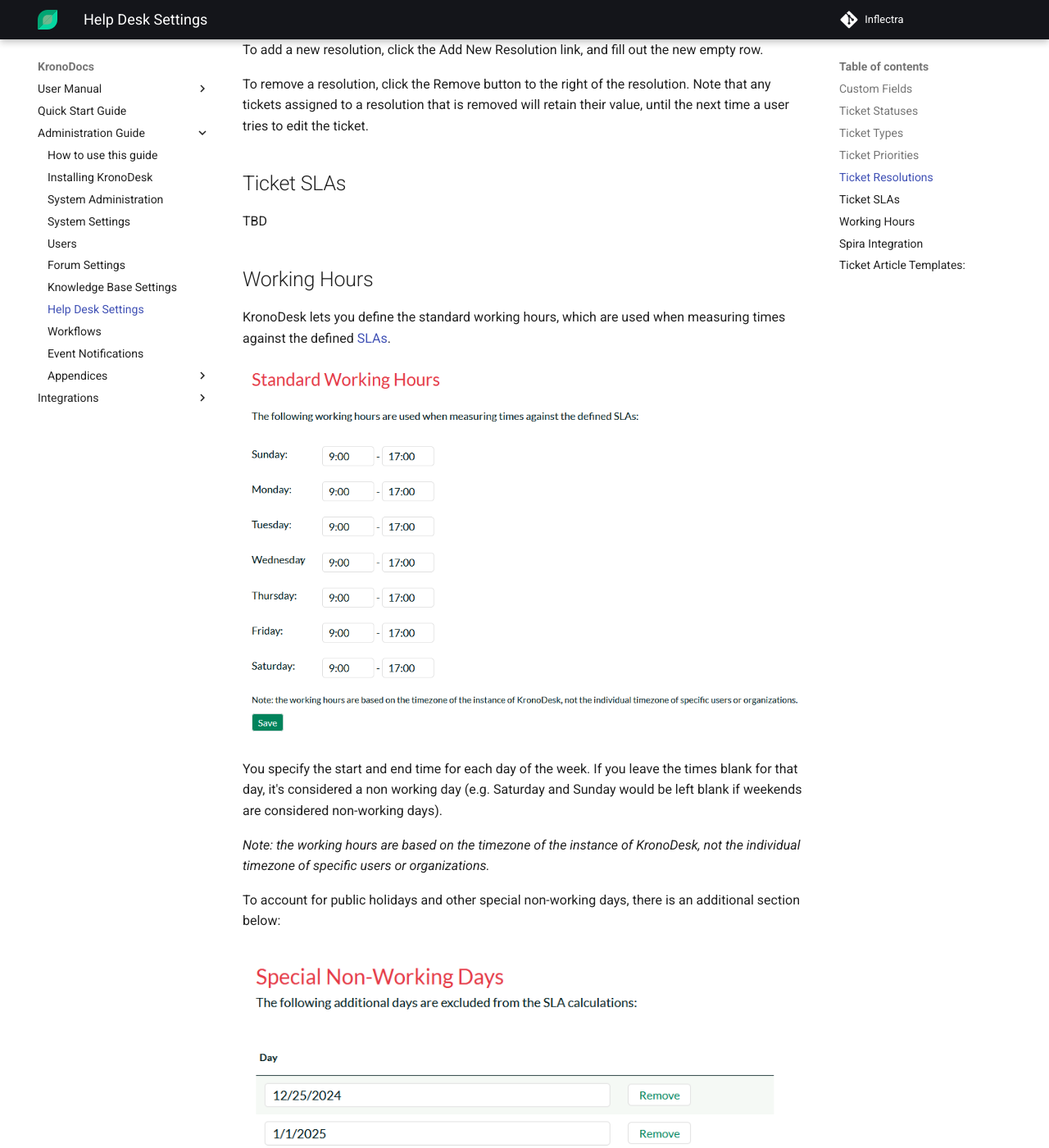
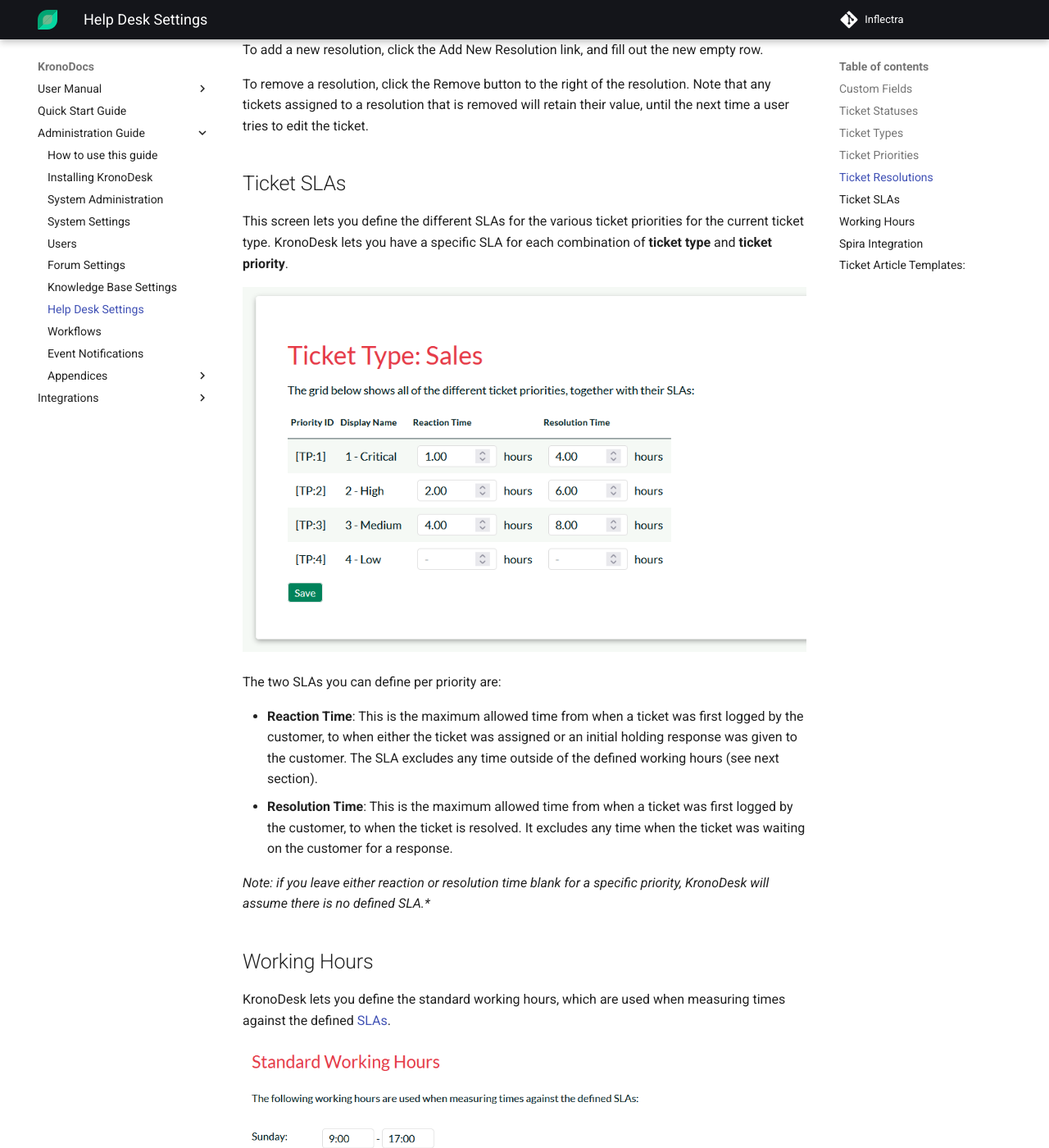
Before and after one commit to Inflectra/kronodesk-documentation, an MkDocs documentation site: the page built from docs/Administration-Guide/Help-Desk-Settings.md, in a window 1280 px wide and 1400 px high, scrolled down 6096 px. Shown: the whole window at 82% size. Built offline with MkDocs 1.6.1 and Material for MkDocs 9.7.7, drawn with Linux system fonts in a browser that asks for light colours; old or Windows-style settings are respelled for this version of MkDocs.

Commit message:
added sla admin screen

```diff
--- a/docs/Administration-Guide/Help-Desk-Settings.md
+++ b/docs/Administration-Guide/Help-Desk-Settings.md
@@ -222,7 +222,16 @@
 
 ## Ticket SLAs
 
-TBD
+This screen lets you define the different SLAs for the various ticket priorities for the current ticket type. KronoDesk lets you have a specific SLA for each combination of **ticket type** and **ticket priority**.
+
+![](img/Help_Desk_Settings_SLAs_1.png)
+
+The two SLAs you can define per priority are:
+
+- **Reaction Time**: This is the maximum allowed time from when a ticket was first logged by the customer, to when either the ticket was assigned or an initial holding response was given to the customer. The SLA excludes any time outside of the defined working hours (see next section).
+- **Resolution Time**: This is the maximum allowed time from when a ticket was first logged by the customer, to when the ticket is resolved. It excludes any time when the ticket was waiting on the customer for a response.
+
+*Note: if you leave either reaction or resolution time blank for a specific priority, KronoDesk will assume there is no defined SLA.**
 
 ## Working Hours
 
```
Also changed, not shown: docs/Administration-Guide/img/Help_Desk_Settings_SLAs_1.png (added).
